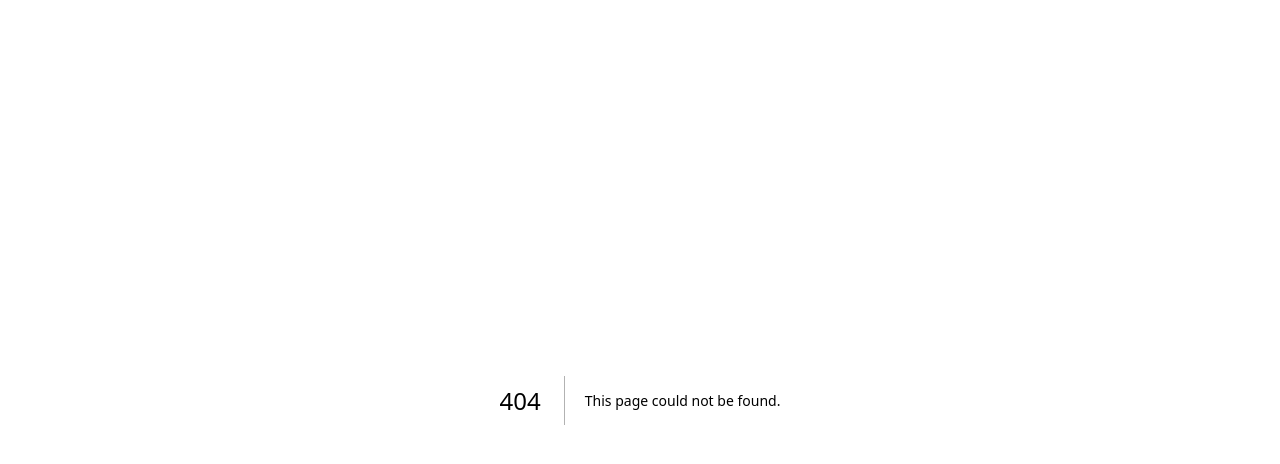
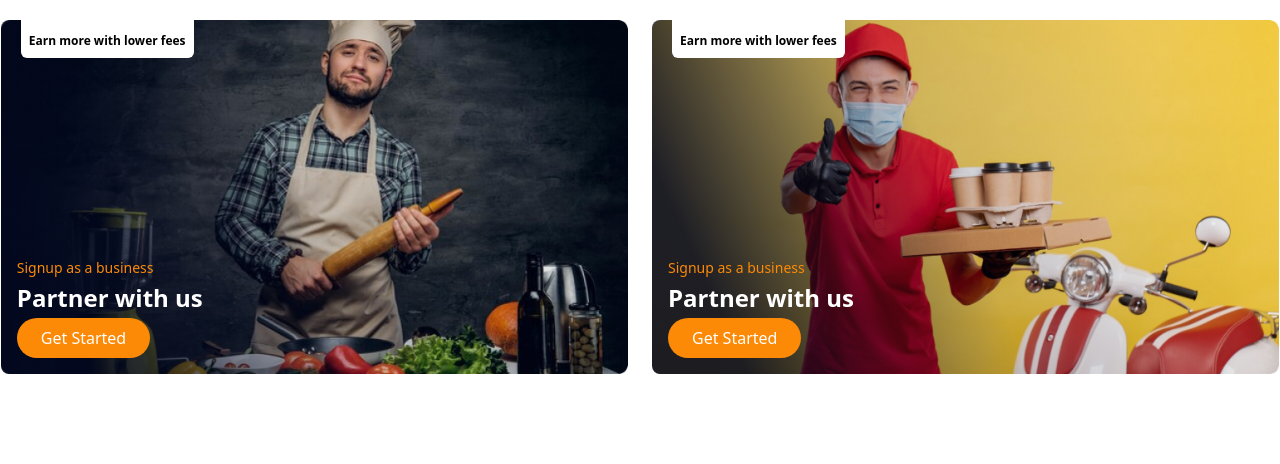
Before and after one commit to hasaanmumtaz6/foooddish, a Next.js app: page /components/SignupCards in a window 1280 px wide. Before the commit this address had no page. Shown: the top 464 px of the page. Built offline with nearby package versions, Linux system fonts and the light colour scheme.

Commit message:
signupcard section developed

```diff
--- /dev/null
+++ b/pages/components/SignupCards.tsx
@@ -0,0 +1,32 @@
+import Image from "next/image";
+import React from "react";
+import character4 from "@/public/img/character4.png";
+import character5 from "@/public/img/character5.png";
+import Link from "next/link";
+
+const SignupCards = () => {
+  return (
+    <section className="signup-cards-box">
+      <div className="sign-up-business">
+        <Image src={character4} alt="character4" />
+        <span className="signup-card-details">
+          <p>Signup as a business</p>
+          <b>Partner with us</b>
+          <Link href="/">Get Started</Link>
+        </span>
+        <b className="signup-card-badge">Earn more with lower fees</b>
+      </div>
+      <div className="sign-up-rider">
+        <Image src={character5} alt="character5" />
+        <span className="signup-card-details">
+          <p>Signup as a business</p>
+          <b>Partner with us</b>
+          <Link href="/">Get Started</Link>
+        </span>
+        <b className="signup-card-badge">Earn more with lower fees</b>
+      </div>
+    </section>
+  );
+};
+
+export default SignupCards;
--- a/pages/index.tsx
+++ b/pages/index.tsx
@@ -6,6 +6,7 @@ import Deals from "./components/Deals";
 import PopularCategories from "./components/PopularCategories";
 import PopularRestaurants from "./components/PopularRestaurants";
 import AppDownload from "./components/AppDownload";
+import SignupCards from "./components/SignupCards";
 
 const Home = () => {
   return (
@@ -20,6 +21,7 @@ const Home = () => {
         <PopularCategories />
         <PopularRestaurants />
         <AppDownload />
+        <SignupCards />
       </section>
     </Layout>
   );
--- a/styles/globals.css
+++ b/styles/globals.css
@@ -236,19 +236,52 @@
 .act-line-download-app {
   @apply py-2 text-sm;
 }
-.mobile-store-badge-images{
+.mobile-store-badge-images {
   @apply flex items-center gap-3;
 }
-.mobile-store-badge-images img{
+.mobile-store-badge-images img {
   @apply w-40;
 }
-.card-character-pics-box{
+.card-character-pics-box {
   @apply w-full h-full absolute bottom-[13px] left-4 pointer-events-none;
 }
-.card-character-pics-box .image1{
+.card-character-pics-box .image1 {
   @apply absolute w-[600px] -top-3 -left-2;
 }
-.card-character-pics-box .image2{
+.card-character-pics-box .image2 {
   @apply absolute w-[600px];
 }
 /* Download-app-box */
+
+/* Signup cards */
+.signup-cards-box {
+  @apply py-5 flex items-center flex-wrap gap-6 w-full justify-center;
+}
+.sign-up-business,
+.sign-up-rider {
+  @apply w-[49%] flex items-center justify-center relative rounded-lg overflow-hidden;
+}
+
+.signup-card-details {
+  @apply absolute w-full flex flex-col gap-1 justify-end h-full text-white items-start right-0 top-0 p-4;
+  background: linear-gradient(
+    245.7deg,
+    rgba(255, 255, 255, 0) 0.94%,
+    rgba(3, 8, 31, 0.19) 51.68%,
+    rgba(3, 8, 31, 0.89) 87.9%
+  );
+}
+.signup-card-details p{
+  @apply text-[var(--text-secondry)] text-sm;
+}
+.signup-card-details b{
+  @apply text-2xl;
+}
+.signup-card-details a{
+  @apply bg-[var(--background-primary)] px-6 py-2 rounded-full;
+}
+
+.signup-card-badge {
+  @apply absolute top-0 left-5 px-2 pt-3 pb-2 bg-white rounded-b-md text-black text-[12px];
+}
+/* Signup cards */
```
Also changed, not shown: public/img/character4.png (added), public/img/character5.png (added).
